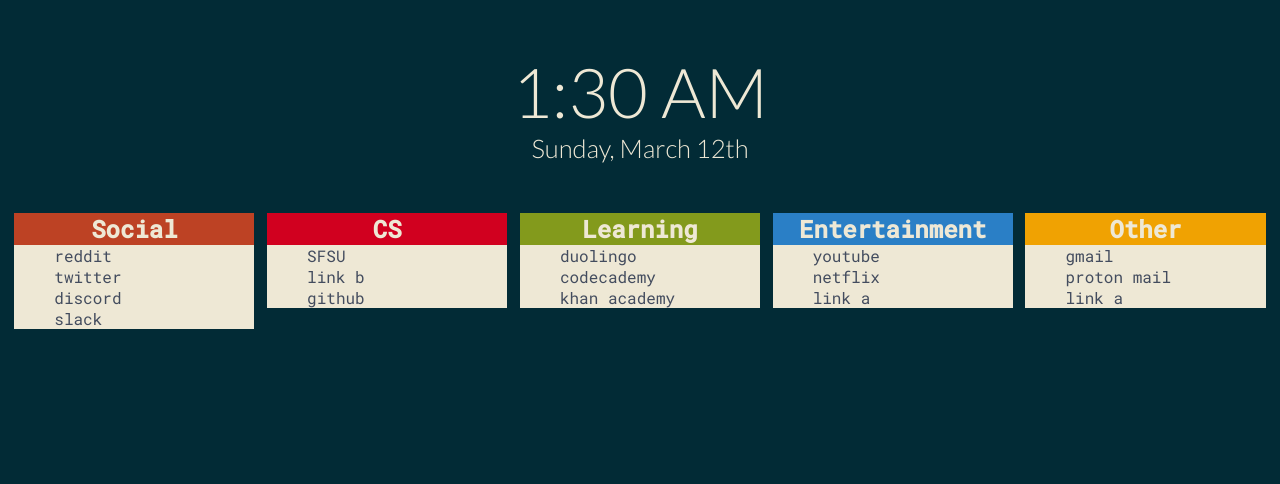
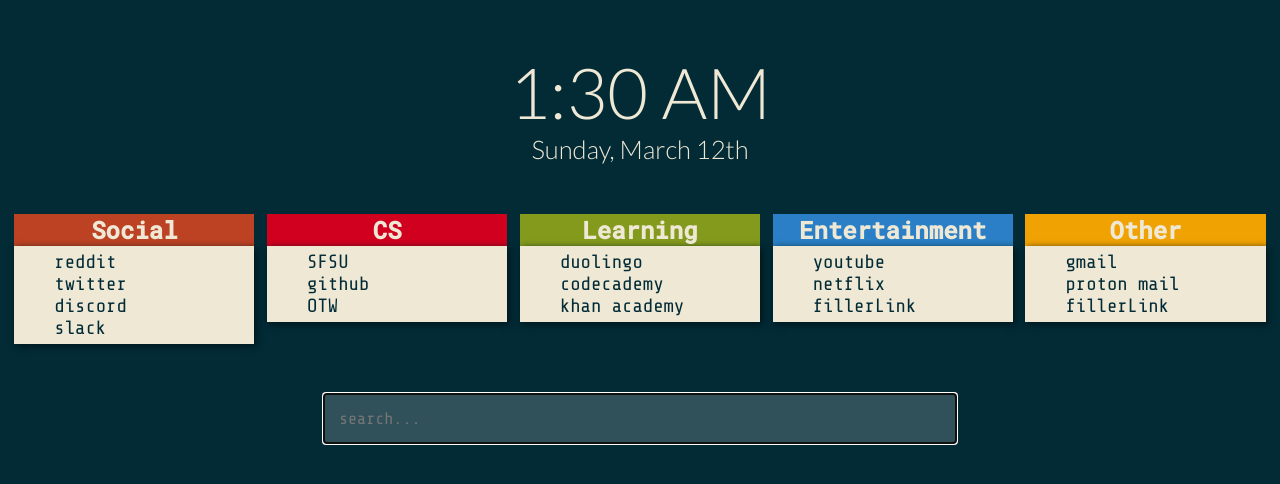
Before and after one commit to jmshnds/Frontpage, a plain HTML site: page index.html in a window 1280 px wide. Drawn offline with nearby package versions, Linux system fonts and the light colour scheme.

Commit message:
Added search bar
Added search bar that uses duckduckgo and fixed some links.

```diff
--- a/index.html
+++ b/index.html
@@ -5,7 +5,7 @@
 	<link rel="stylesheet" type="text/css" href="site.css">
 
 	<!-- Google fonts-->
-	<link href="https://fonts.googleapis.com/css?family=Lato:300|Roboto+Mono:400,500" rel="stylesheet">
+	<link href="https://fonts.googleapis.com/css?family=Lato:300|Share+Tech+Mono:400,500|Roboto+Mono:500" rel="stylesheet">
 
 </head>
 <body>
@@ -21,19 +21,19 @@
 			<div>
 				<h2 id="title1">Social</h2>
 				<ul>
-					<li><a href="#">reddit</a></li>
-					<li><a href="#">twitter</a></li>
-					<li><a href="#">discord</a></li>
-					<li><a href="#">slack</a></li>
+					<li><a href="https://reddit.com">reddit</a></li>
+					<li><a href="https://twitter.com/">twitter</a></li>
+					<li><a href="https://discordapp.com/apps/">discord</a></li>
+					<li><a href="https://slack.com">slack</a></li>
 				</ul>
 			</div>
 
 			<div>
 				<h2 id="title2">CS</h2>
 				<ul>
-					<li><a href="#">SFSU</a></li>
-					<li><a href="#">link b</a></li>
-					<li><a href="#">github</a></li>
+					<li><a href="http://www.sfsu.edu/">SFSU</a></li>
+					<li><a href="https://github.com/">github</a></li>
+					<li><a href="http://overthewire.org/wargames/">OTW</a></li>
 
 				</ul>
 			</div>
@@ -52,19 +52,26 @@
 				<ul>
 					<li><a href="https://www.youtube.com">youtube</a></li>
 					<li><a href="https://www.netflix.com">netflix</a></li>
-					<li><a href="#">link a</a></li>
+					<li><a href="#">fillerLink</a></li>
 				</ul>
 			</div>
 
 			<div>
 				<h2 id="title5">Other</h2>
 				<ul>
-					<li><a href="#">gmail</a></li>
-					<li><a href="#">proton mail</a></li>
-					<li><a href="#">link a</a></li>
+					<li><a href="https://mail.google.com/mail/">gmail</a></li>
+					<li><a href="https://protonmail.com/">proton mail</a></li>
+					<li><a href="#">fillerLink</a></li>
 				</ul>
 			</div>
 		</div> <!-- Links -->
+
+		<div id="Search" class="centered">
+		    <form action="https://www.duckduckgo.com/" method="get">
+				<input id="searchBar" type="search" autocomplete="off" placeholder="search..." name="q" class="searchbox">
+				<input type="submit" value="search" style="display:none;">
+			</form>
+		</div>
 
 	</div> <!-- end content -->
 
@@ -72,7 +79,7 @@
         function setTime() {
 			var dateTime = new Date();
 
-			var theTime = "";
+			var theTime = ""; // variable to update the displayed time
 
 			var hours = dateTime.getHours();
 			var ampm = "AM";
@@ -162,6 +169,8 @@
 				default:
 					theDate += "Invalid Month";
 			}
+
+			// day of the month
 			theDate += " " + dateTime.getDate();
 			switch(dateTime.getDate()) {
 				case 1: case 21: case 31:
@@ -183,6 +192,9 @@
 		setTime(); // initial call to setTime
 
         setInterval(setTime, 3000); // setTime every 3 seconds
+
+		// Searchbar grab focus
+        document.getElementById("searchBar").focus();
 	</script>
 </body>
 </html>
--- a/site.css
+++ b/site.css
@@ -22,7 +22,7 @@ body {
 time {
     display: block;
     font-family: 'Lato', sans-serif;
-    font-size: 4.3em;
+    font-size: 4.4em;
     font-weight: 300;
 }
 
@@ -37,7 +37,8 @@ time {
 /* Links */
 #Links {
 	display: flex;
-	font-family: 'Roboto Mono', monospace;
+	font-family: 'Share Tech Mono', monospace;
+	margin-bottom: 50px;
 }
 
 #Links div {
@@ -46,6 +47,7 @@ time {
 }
 
 #Links h2 {
+	font-family: 'Roboto Mono', monospace;
 	margin-top: 0;
 	margin-bottom: 0;
 }
@@ -74,14 +76,39 @@ time {
 	list-style-type: none;
 	background-color: #EEE8D5;
 	text-align: left;
-
+	font-size: 1.2em;
 	margin-top: 0;
 	margin-bottom: 0;
+	padding-top: 5px;
+	padding-bottom: 5px;
+	box-shadow: 2px 2px 7px #011419;
 }
 
 #Links a {
-	color: #434C5E;
+	color: #022B36;
 	font-weight: 400;
     text-decoration: none;
 }
+
+#Links a:hover {
+	color: #193e48;
+	font-size: 1.05em;
+}
 /* end Links */
+
+/* Search */
+.searchbox {
+    width: 50%;
+    padding: 15px;
+    background-color: #193e48;
+    color: #EEE8D5;
+    border: none;
+    font-family: 'Share Tech Mono', monospace;
+	font-size: 1.05em;
+    transition: 0.7s;
+}
+
+.searchbox:focus {
+    background-color: #30515a;
+}
+/* end Search */
```
